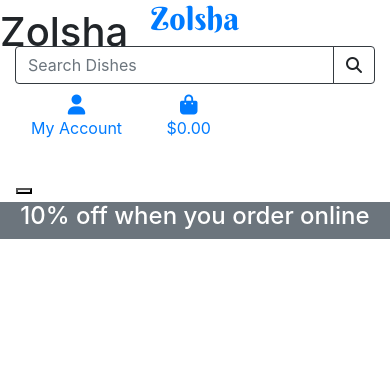
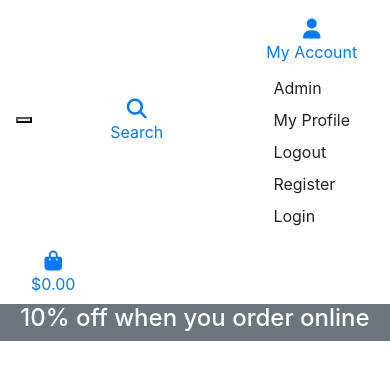
Before and after one commit to elliemcavoy/zolsha-order-online, a Django app: page / in a window 390 px wide. Shown: the top 380 px of the page. Run offline with Django 3.2, Linux system fonts and the light colour scheme; some libraries are stand-ins or nearby versions.

Commit message:
Added main mobile navbar to replace the main navbar on smaller screens

```diff
--- a/static/css/base.css
+++ b/static/css/base.css
@@ -3,3 +3,13 @@
 .logo h2{
     font-family: 'Berkshire Swash';
 }
+
+
+@media (min-width: 992px) {
+    .fixed-top-desktop-only {
+        position: fixed;
+        top: 0;
+        right: 0;
+        left: 0;
+        z-index: 1030;
+    }
--- a/templates/base.html
+++ b/templates/base.html
@@ -36,7 +36,7 @@
   </head>
   <body>
     <header class="container-fluid fixed-top">
-      <div id="main-nav" class="row">
+      <div id="main-nav" class="row d-none d-lg-flex">
         <div class="col-12 col-md-4 text-center my-auto">
           <a href="{% url 'home' %}" class="logo"><h2>Zolsha</h2></a>
         </div>
--- a/templates/includes/mobile-nav.html
+++ b/templates/includes/mobile-nav.html
@@ -0,0 +1,47 @@
+<li class="list-inline-item">
+    <a class="text-black nav-link d-block d-lg-none" href="#" id="mobile-search" data-toggle="dropdown" aria-haspopup="true" aria-expanded="false">
+        <div class="text-center">
+            <div><i class="fas fa-search fa-lg"></i></div>
+            <p class="my-0">Search</p>
+        </div>
+    </a>
+    <div class="dropdown-menu border-0 w-100 p-3 rounded-0 my-0" aria-labelledby="mobile-search">
+        <form class="form" method="GET" action="">
+            <div class="input-group w-100">
+                <input class="form-control border border-black rounded-0" type="text" name="q" placeholder="Search our site">
+                <div class="input-group-append">
+                    <button class="form-control form-control btn btn-black border" type="submit">
+                        <span class="icon">
+                            <i class="fas fa-search"></i>
+                        </span>
+                    </button>
+                </div>
+            </div>
+        </form>
+    </div>
+</li>
+<li class="list-inline-item dropdown">
+    <a class="text-black nav-link d-block d-lg-none" href="#" id="user-options" data-toggle="dropdown" aria-haspopup="true" aria-expanded="false">
+        <div class="text-center">
+            <div><i class="fas fa-user fa-lg"></i></div>
+            <p class="my-0">My Account</p>
+        </div>
+    </a>
+    <div class="dropdown-menu border-0" aria-labelledby="user-options"></div>
+            <a href="" class="dropdown-item">Admin</a>
+            <a href="" class="dropdown-item">My Profile</a>
+            <a href="" class="dropdown-item">Logout</a>
+            <a href="" class="dropdown-item">Register</a>
+            <a href="" class="dropdown-item">Login</a>
+    </div>
+</li>
+<li class="list-inline-item">
+    <a class=" nav-link d-block d-lg-none" href="">
+        <div class="text-center">
+            <div><i class="fas fa-shopping-bag fa-lg"></i></div>
+            <p class="my-0">
+                $0.00
+            </p>
+        </div>
+    </a>
+</li>
```
